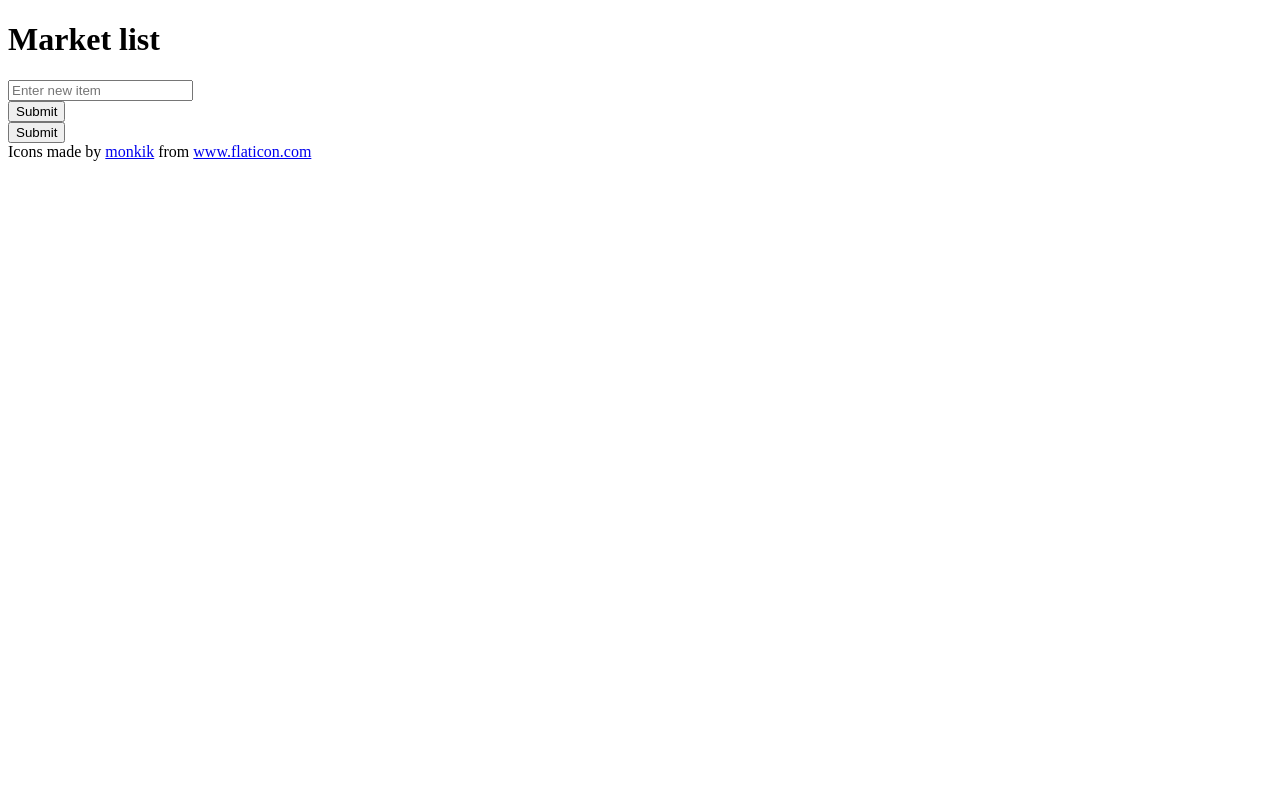
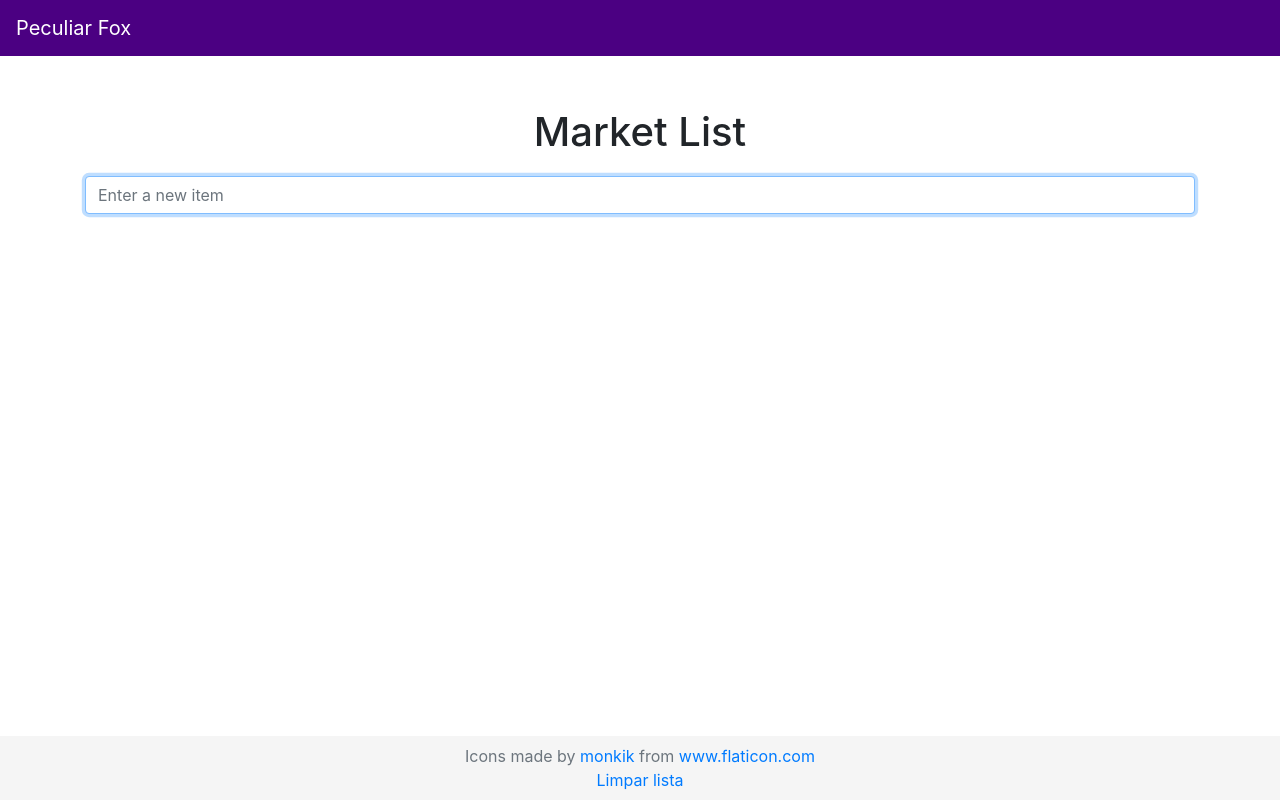
Before and after one commit to gabaconrado/peculiar-fox, a Django app: page /marketlist/marketlist/ in a window 1280 px wide. Run offline with Django 3.2, Linux system fonts and the light colour scheme; data that the repository does not hold is empty; some libraries are stand-ins or nearby versions.

Commit message:
refactor(marketlist): beautify the webpage

```diff
--- a/src/marketlist/templates/marketlist.html
+++ b/src/marketlist/templates/marketlist.html
@@ -1,43 +1,64 @@
 {% load static %}
 <!DOCTYPE html>
-<html lang="en">
+<html lang="en" class="h-100">
 <head>
   <meta charset="UTF-8">
-  <meta name="viewport" content="width=device-width, initial-scale=1.0">
+  <meta name="viewport" content="width=device-width, initial-scale=1, shrink-to-fit=no">
   <meta http-equiv="X-UA-Compatible" content="ie=edge">
   <link rel="shortcut icon" href="{% static 'favicon.ico' %}" />
+
+  <!-- Bootstrap CSS -->
+  <link rel="stylesheet" href="https://stackpath.bootstrapcdn.com/bootstrap/4.4.1/css/bootstrap.min.css" integrity="sha384-Vkoo8x4CGsO3+Hhxv8T/Q5PaXtkKtu6ug5TOeNV6gBiFeWPGFN9MuhOf23Q9Ifjh" crossorigin="anonymous">
+
   <title>Peculiar fox</title>
 </head>
-<body>
-  <div id="div_header">
-    <h1 id="content_title">Market list</h1>
-  </div>
-  <div id="div_form">
-    <form method="POST">
+<body class="d-flex flex-column h-100">
+
+  <header>
+    <!-- Fixed navbar -->
+    <nav class="navbar navbar-expand-md navbar-dark fixed-top" style="background-color: #4B0082;">
+        <a class="navbar-brand" href="#">Peculiar Fox</a>
+    </nav>
+  </header>
+
+  <main role="main" class="flex-shrink-0" style="padding: 60px 15px 0;">
+    <div class="container">
+      <div class="text-center">
+        <h1 class="mt-5" id="content_title">Market List</h1>
+        <form method="POST" class="md-form">
             {% csrf_token %}
-      <input type="text" id="txt_item" name="name" placeholder="Enter new item" /> <br />
-      <input type="submit" id="btn_submit" />
+            <input type="text" id="txt_item" class="form-control" name="name" placeholder="Enter a new item" autofocus style="margin-top: 20px;" />
         </form>
       </div>
-  <div id="div_clean_form">
-    <form method="POST" action="../clean/">
-      {% csrf_token %}
-      <input type="submit" id="btn_clean" text="Clean list"/>
-    </form>
-  </div>
-  <div id="div_list">
+      <div id="div_list" style="padding: 20px 0;">
         <table id="table_list">
           {% for item in items %}
           <tr>
             <td id="item_{{ forloop.counter }}">
-          {{ item.name }}
+              - {{ item.name }}
             </td>
           </tr>
           {% endfor %}
         </table>
       </div>
-  <div id="div_footer">
-    <div>Icons made by <a href="https://www.flaticon.com/authors/monkik" title="monkik">monkik</a> from <a href="https://www.flaticon.com/" title="Flaticon">www.flaticon.com</a></div>
     </div>
+  </main>
+
+  <footer class="footer mt-auto py-2" style="background-color: #f5f5f5;">
+      <div class="container text-center">
+          <div class="text-muted">
+            Icons made by <a href="https://www.flaticon.com/authors/monkik" title="monkik">monkik</a> from <a href="https://www.flaticon.com/" title="Flaticon">www.flaticon.com</a>
+            <form id="clean_list_form" method="POST" action="../clean/">
+              {% csrf_token %}
+              <a id="link_clean" href="#" onclick="document.getElementById('clean_list_form').submit(); return false;">Limpar lista</a>
+            </form>
+          </div>
+      </div>
+  </footer>
+
+    <!-- jQuery first, then Popper.js, then Bootstrap JS -->
+   <script src="https://code.jquery.com/jquery-3.4.1.slim.min.js" integrity="sha384-J6qa4849blE2+poT4WnyKhv5vZF5SrPo0iEjwBvKU7imGFAV0wwj1yYfoRSJoZ+n" crossorigin="anonymous"></script>
+   <script src="https://cdn.jsdelivr.net/npm/popper.js@1.16.0/dist/umd/popper.min.js" integrity="sha384-Q6E9RHvbIyZFJoft+2mJbHaEWldlvI9IOYy5n3zV9zzTtmI3UksdQRVvoxMfooAo" crossorigin="anonymous"></script>
+   <script src="https://stackpath.bootstrapcdn.com/bootstrap/4.4.1/js/bootstrap.min.js" integrity="sha384-wfSDF2E50Y2D1uUdj0O3uMBJnjuUD4Ih7YwaYd1iqfktj0Uod8GCExl3Og8ifwB6" crossorigin="anonymous"></script>
 </body>
 </html>
```
Also changed, not shown: src/tests/functional/test_marketlist.py (+5 -14 lines). Lines whose indentation alone changed are shown as unchanged.
